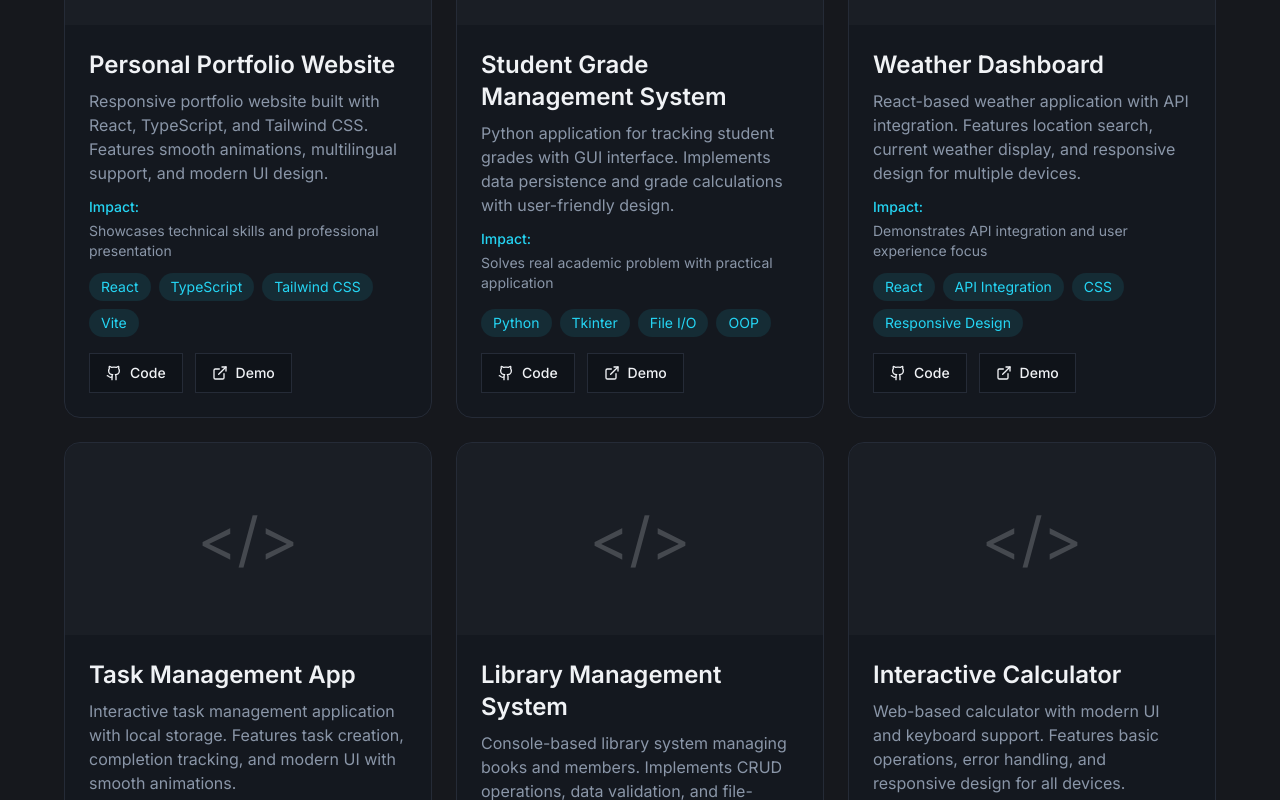
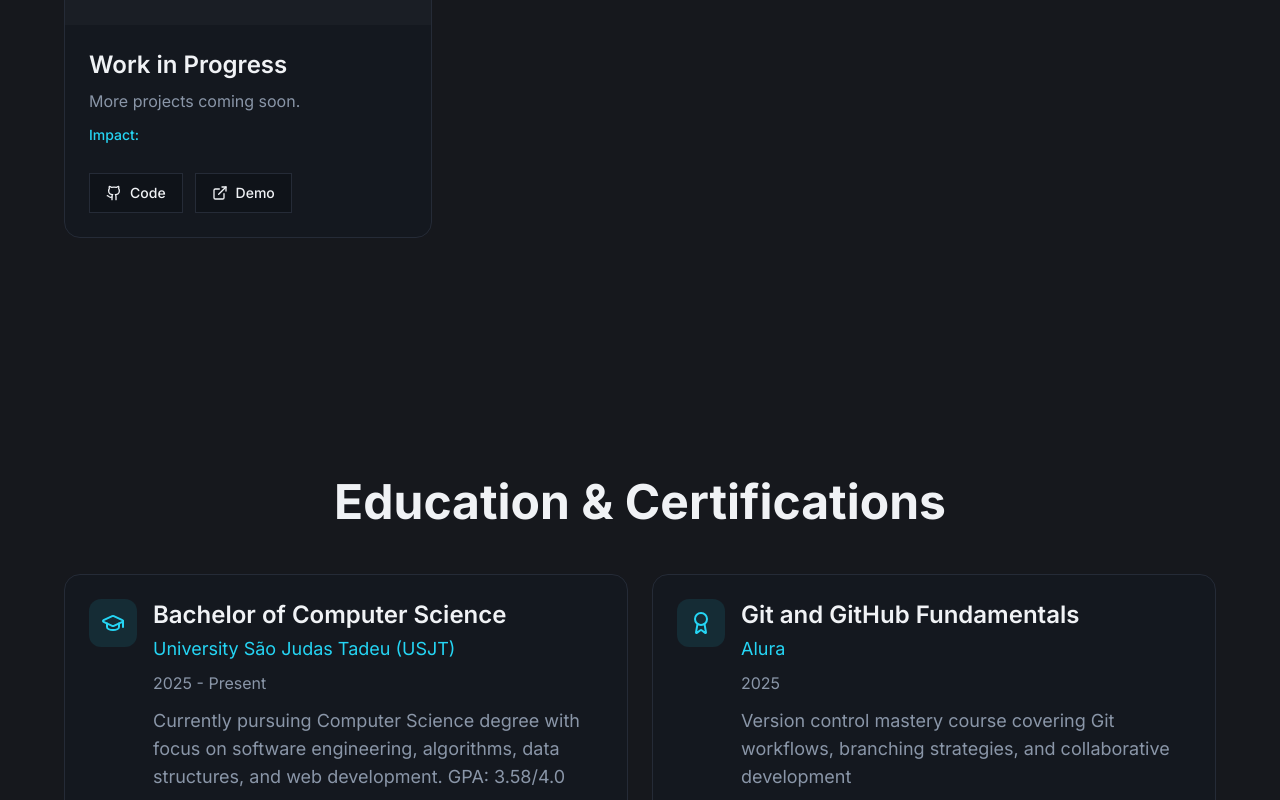
Before and after one commit to guiledo/portfolio-website, a React (Vite) app: page / in a window 1280 px wide. Shown: the part 3660-4460 px from the top of the page. Built offline with nearby package versions, Linux system fonts and the light colour scheme.

Commit message:
Update project titles and descriptions to reflect upcoming projects, with translations for improved clarity.

```diff
--- a/src/components/sections/Projects.tsx
+++ b/src/components/sections/Projects.tsx
@@ -7,64 +7,14 @@ const Projects = () => {
 
   const projects = [
     {
-      title: language === 'en-US' ? 'Personal Portfolio Website' : 'Website de Portfolio Pessoal',
+      title: language === 'en-US' ? 'Work in Progress' : 'Trabalho em Progresso',
       description: language === 'en-US'
-        ? 'Responsive portfolio website built with React, TypeScript, and Tailwind CSS. Features smooth animations, multilingual support, and modern UI design.'
-        : 'Website de portfolio responsivo construído com React, TypeScript e Tailwind CSS. Inclui animações suaves, suporte multilíngue e design moderno.',
-      tech: ['React', 'TypeScript', 'Tailwind CSS', 'Vite'],
-      github: 'https://github.com/GuiLedo/portfolio-website',
-      demo: '#',
-      impact: language === 'en-US' ? 'Showcases technical skills and professional presentation' : 'Demonstra habilidades técnicas e apresentação profissional',
-    },
-    {
-      title: language === 'en-US' ? 'Student Grade Management System' : 'Sistema de Gerenciamento de Notas Estudantis',
-      description: language === 'en-US'
-        ? 'Python application for tracking student grades with GUI interface. Implements data persistence and grade calculations with user-friendly design.'
-        : 'Aplicação Python para rastrear notas de estudantes com interface gráfica. Implementa persistência de dados e cálculos de notas com design amigável.',
-      tech: ['Python', 'Tkinter', 'File I/O', 'OOP'],
+        ? 'More projects coming soon.'
+        : 'Mais projetos em breve.',
+      tech: [],
       github: '#',
       demo: '#',
-      impact: language === 'en-US' ? 'Solves real academic problem with practical application' : 'Resolve problema acadêmico real com aplicação prática',
-    },
-    {
-      title: language === 'en-US' ? 'Weather Dashboard' : 'Dashboard de Clima',
-      description: language === 'en-US'
-        ? 'React-based weather application with API integration. Features location search, current weather display, and responsive design for multiple devices.'
-        : 'Aplicação de clima baseada em React com integração de API. Inclui busca por localização, exibição do clima atual e design responsivo.',
-      tech: ['React', 'API Integration', 'CSS', 'Responsive Design'],
-      github: '#',
-      demo: '#',
-      impact: language === 'en-US' ? 'Demonstrates API integration and user experience focus' : 'Demonstra integração de API e foco na experiência do usuário',
-    },
-    {
-      title: language === 'en-US' ? 'Task Management App' : 'App de Gerenciamento de Tarefas',
-      description: language === 'en-US'
-        ? 'Interactive task management application with local storage. Features task creation, completion tracking, and modern UI with smooth animations.'
-        : 'Aplicação interativa de gerenciamento de tarefas com armazenamento local. Inclui criação de tarefas, acompanhamento de conclusão e UI moderna.',
-      tech: ['JavaScript', 'HTML/CSS', 'Local Storage', 'DOM Manipulation'],
-      github: '#',
-      demo: '#',
-      impact: language === 'en-US' ? 'Improves productivity with intuitive user interface' : 'Melhora produtividade com interface intuitiva',
-    },
-    {
-      title: language === 'en-US' ? 'Library Management System' : 'Sistema de Gerenciamento de Biblioteca',
-      description: language === 'en-US'
-        ? 'Console-based library system managing books and members. Implements CRUD operations, data validation, and file-based data persistence.'
-        : 'Sistema de biblioteca baseado em console para gerenciar livros e membros. Implementa operações CRUD, validação de dados e persistência em arquivos.',
-      tech: ['Python', 'OOP', 'File Management', 'Data Structures'],
-      github: '#',
-      demo: '#',
-      impact: language === 'en-US' ? 'Demonstrates system design and data management skills' : 'Demonstra habilidades de design de sistema e gerenciamento de dados',
-    },
-    {
-      title: language === 'en-US' ? 'Interactive Calculator' : 'Calculadora Interativa',
-      description: language === 'en-US'
-        ? 'Web-based calculator with modern UI and keyboard support. Features basic operations, error handling, and responsive design for all devices.'
-        : 'Calculadora baseada na web com UI moderna e suporte a teclado. Inclui operações básicas, tratamento de erros e design responsivo.',
-      tech: ['JavaScript', 'CSS', 'DOM Manipulation', 'Event Handling'],
-      github: '#',
-      demo: '#',
-      impact: language === 'en-US' ? 'Showcases clean code and user interaction design' : 'Demonstra código limpo e design de interação do usuário',
+      impact: ''
     },
   ];
 
```
